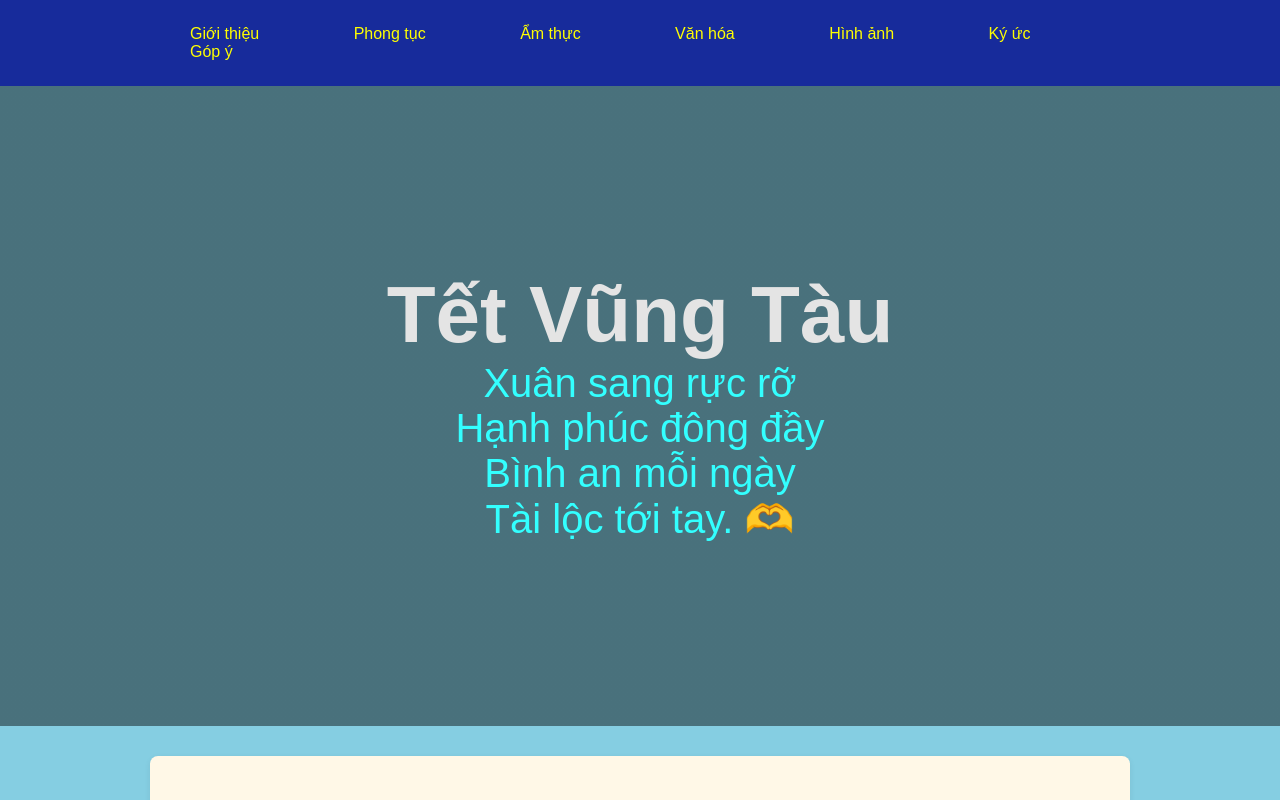
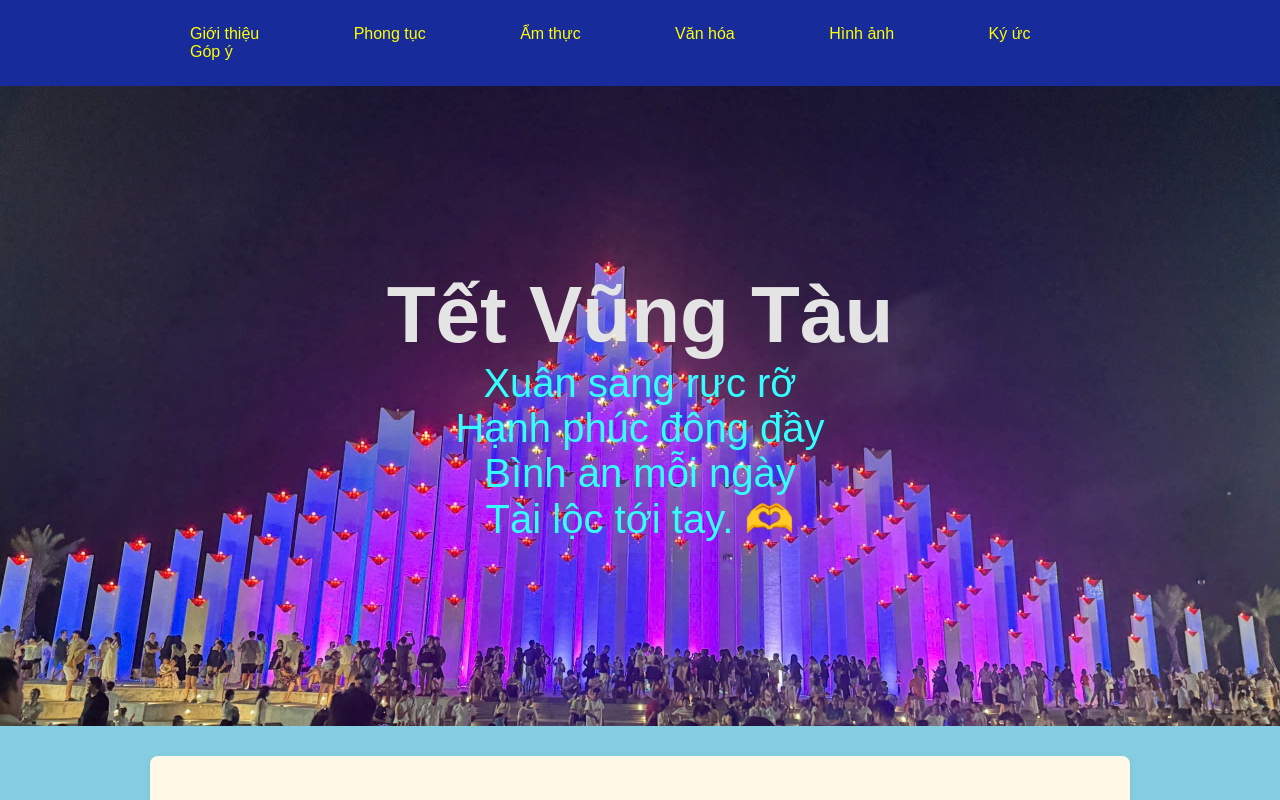
Before and after one commit to Tris3107/NguyenTriNhan, a plain HTML site: page index.html in a window 1280 px wide. Shown: the top 800 px of the page. Drawn offline with Linux system fonts and the light colour scheme.

Commit message:
Update index.html

```diff
--- a/index.html
+++ b/index.html
@@ -5,6 +5,18 @@
     <meta charset="UTF-8">
     <meta name="viewport" content="width=device-width, initial-scale=1.0">
     <link rel="stylesheet" href="style.css">
+    <style>
+        .home {
+            height: 80vh;
+            background:   url('../image/home.jpg');
+            background-size: cover;
+            background-position: center;
+            display: flex;
+            align-items: center;
+            justify-content: center;
+            text-align: center;
+        }
+    </style>
 </head>
 
 <body>
@@ -185,4 +197,5 @@
     </script>
 
 </body>
+
 </html>
```
